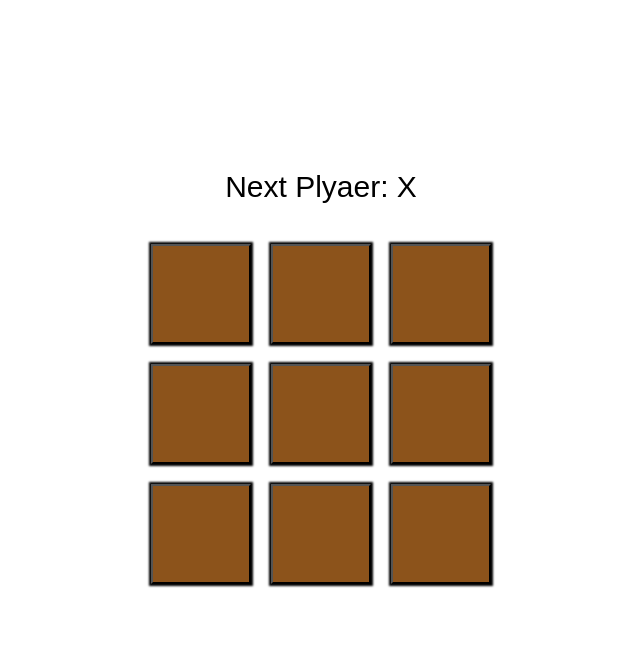
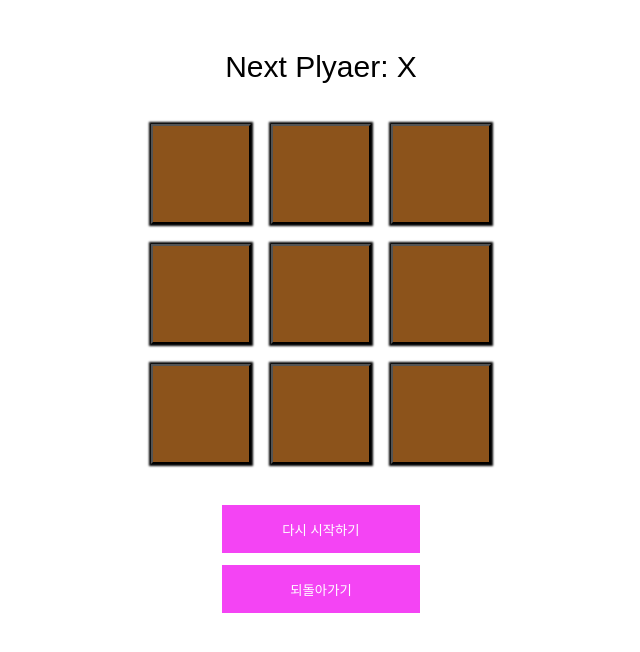
Before and after one commit to JunBum2ya/tic-tae-toe-typescript-react, a React (Create React App) app: page / in a window 1280 px wide. Shown: the top 652 px of the page, without its empty margins (309-949 px from the left). Built offline with nearby package versions, Linux system fonts and the light colour scheme.

Commit message:
undo redo
undo와 redo 구현

```diff
--- a/src/App.css
+++ b/src/App.css
@@ -3,7 +3,7 @@
   flex-direction: row;
 }
 .game-board {
-  margin: 150px auto;
+  margin: 30px auto;
 }
 .game .game-info {
   margin-left: 20px;
--- a/src/components/Board.tsx
+++ b/src/components/Board.tsx
@@ -1,6 +1,7 @@
 import { useState } from "react";
 import "../css/Board.css";
 import Square from "./Square";
+import Stack from "../util/Stack";
 
 const calucateWinner = (squares: (string|null)[]): string|null => {
   const lines = [
@@ -18,8 +19,9 @@ const calucateWinner = (squares: (string|null)[]): string|null => {
 }
 
 const Board = () => {
-  const [ squares, setSquares ] = useState(Array(9).fill(null));
+  const [ squares, setSquares ] = useState(Array<string | null>(9).fill(null));
   const [ isNext, setNext ] = useState(false);
+  const [ history, setHistory ] = useState(new Stack<(string | null)[]>());
 
   const handleClick = (i: number) => {
     const newSquares = squares.slice();
@@ -28,6 +30,22 @@ const Board = () => {
       newSquares[i] = isNext ? 'O' : 'X';
       setNext(isNext => !isNext);
       setSquares(newSquares);
+      history.push(squares);
+    }
+  };
+
+  //초기화 버튼을 클릭했을 경우
+  const redo = () => {
+    setSquares(Array(9).fill(null));
+    setNext(false);
+    history.clear();
+  };
+  //이전으로 돌아가기
+  const undo = () => {
+    if(history.size() > 0) {
+      const prevSquare = history.pop()??[];
+      setNext(prev => !prev);
+      setSquares(prevSquare);
     }
   };
 
@@ -56,6 +74,14 @@ const Board = () => {
         { renderSquare(7) }
         { renderSquare(8) }
       </div>
+      <div className="button-list">
+        <button className="redo" onClick={redo}>
+          다시 시작하기
+        </button>
+        <button className="undo" onClick={undo}>
+          되돌아가기
+        </button>
+      </div>
     </div>
   );
 };
--- a/src/css/Board.css
+++ b/src/css/Board.css
@@ -7,3 +7,15 @@
   text-align: center;
   margin-bottom: 30px;
 }
+.button-list {
+  margin-top: 30px;
+}
+.button-list button {
+  display: block;
+  margin: 10px auto;
+  width: 200px;
+  height: 50px;
+  background-color: #f444f4;
+  color: #fff;
+  border: 1px solid;
+}
--- /dev/null
+++ b/src/util/Stack.tsx
@@ -0,0 +1,36 @@
+class Stack<T> {
+    private items: T[];
+
+    constructor() {
+        this.items = [];
+    }
+    //스택에 요소 추가
+    push(item: T): void {
+        this.items.push(item);
+    }
+    //가장 나중에 입력된 요소 반환 및 제거
+    pop(): T | undefined {
+        return this.items.pop();
+    }
+    //최상위 요소 확인
+    peek(): T | undefined {
+        return this.items[this.items.length -1];
+    }
+    //비어있는지 확인
+    isEmpty(): boolean {
+        return this.items.length === 0;
+    }
+    //스택의 요소 개수 반환
+    size(): number {
+        return this.items.length;
+    }
+    clear(): void {
+        this.items.length = 0;
+    }
+    //배열로 변환하여 전달
+    toArray(): T[] {
+        return this.items.slice();
+    }
+}
+
+export default Stack;
```
